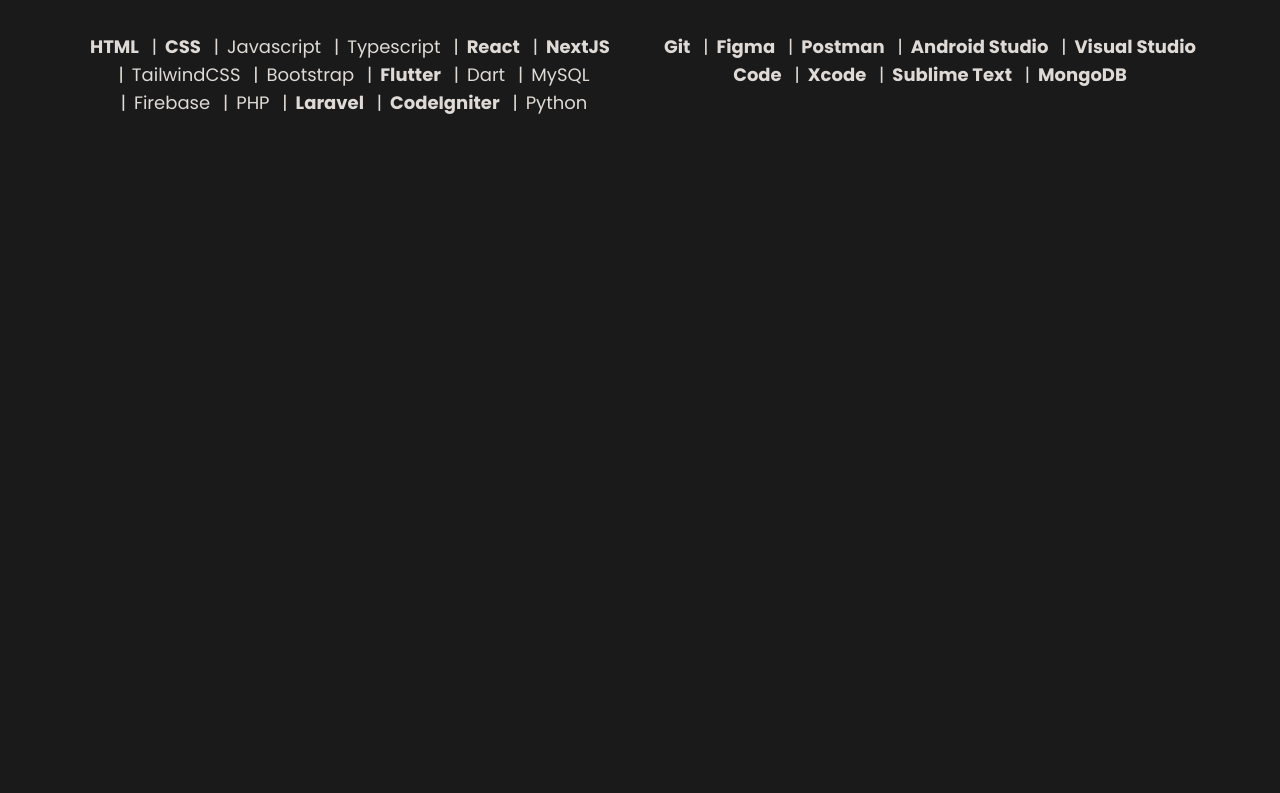
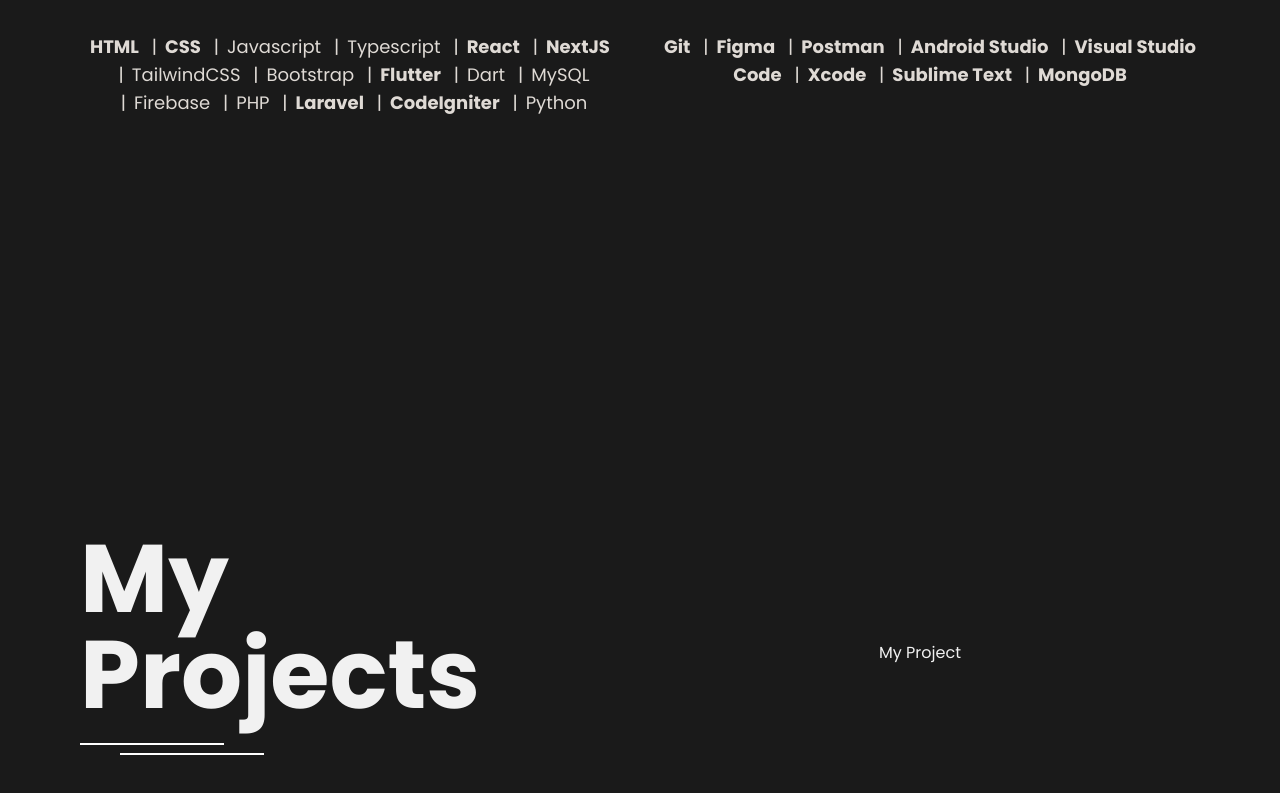
Before and after one commit to NgurahAp/portfolio_react, a React (Vite) app: page / in a window 1280 px wide. Shown: the part 1347-2140 px from the top of the page. Before the commit the page ends 1600 px from the top, so only its background shows below. Built offline with nearby package versions, Linux system fonts and the light colour scheme; a web font is replaced by a local one.

Commit message:
Adding MyProject Section

```diff
--- /dev/null
+++ b/src/components/MyProject.tsx
@@ -0,0 +1,16 @@
+import React from "react";
+
+export const MyProject = () => {
+  return (
+    <section className="h-screen flex px-20">
+      <div className="w-full flex flex-col justify-center ">
+        <h1 className="text-8xl font-bold">My Projects</h1>
+        <div className=" space-y-2 space-x-10 py-5">
+          <span className="block w-36 h-[2px] bg-white"></span>
+          <span className="block w-36 h-[2px] bg-white"></span>
+        </div>
+      </div>
+      <div className="w-full flex items-center justify-center">My Project</div>
+    </section>
+  );
+};
--- a/src/components/Navbar.jsx
+++ b/src/components/Navbar.jsx
@@ -3,6 +3,7 @@
 import { X } from "lucide-react";
 import { Introduction } from "./Introduction";
 import { Skills } from "./Skills";
+import { MyProject } from "./MyProject";
 
 export const Navbar = () => {
   const [isOpen, setIsOpen] = useState(false);
@@ -167,6 +168,7 @@
       </nav>
       <Introduction isOpen={isOpen} />
       <Skills isOpen={isOpen} />
+      <MyProject />
     </>
   );
 };
```
